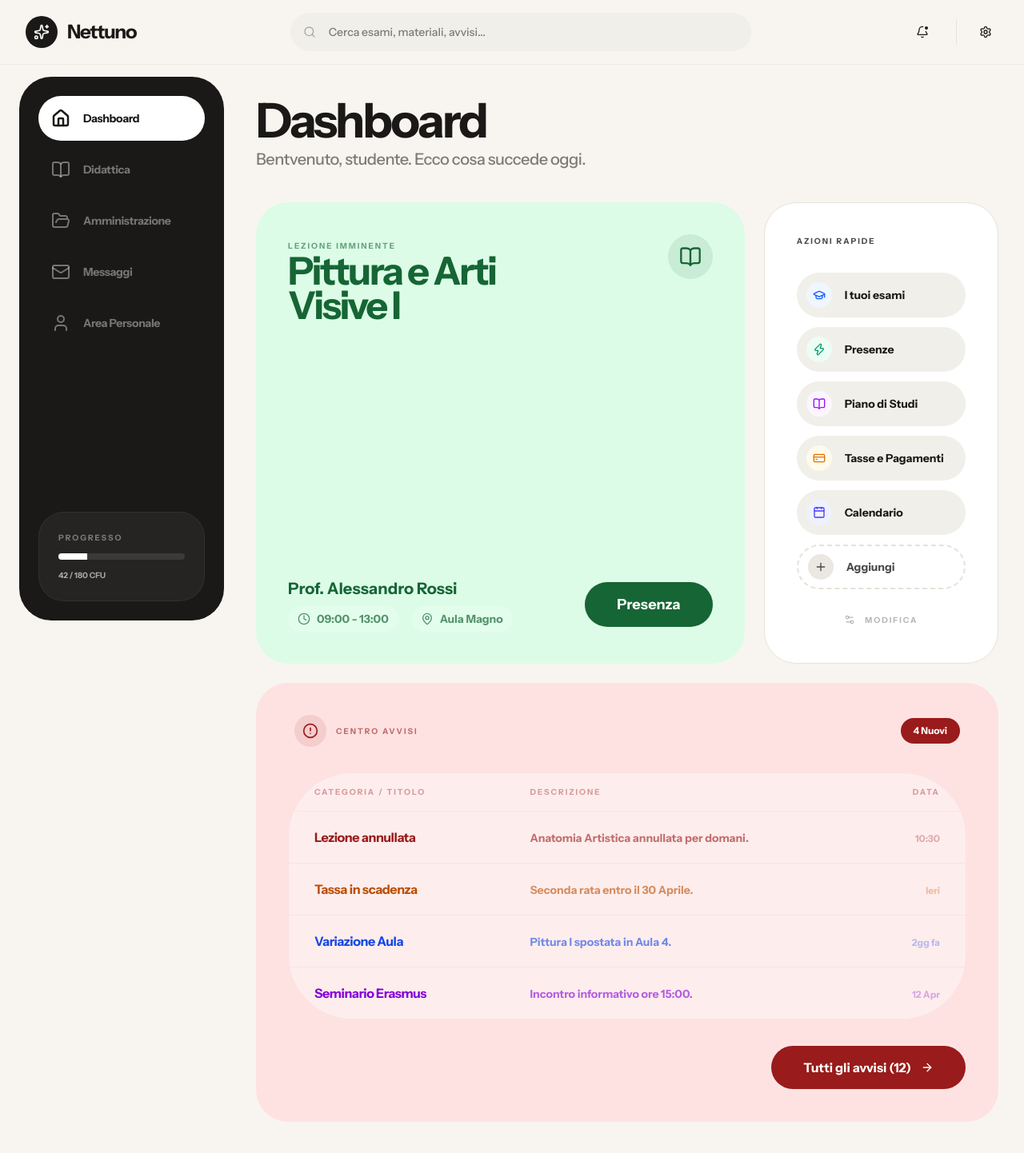
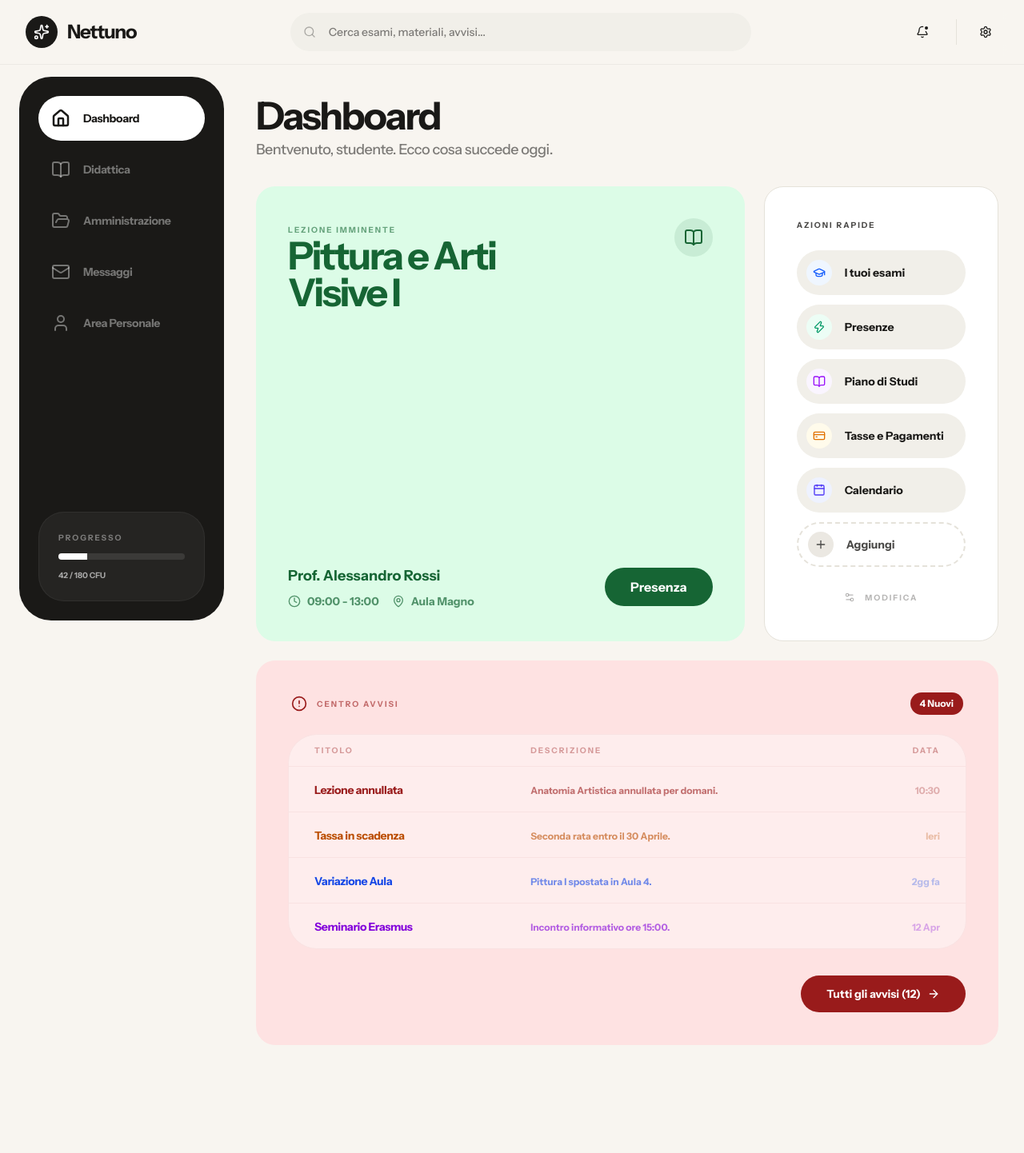
Before and after one commit to Snes00/nettuno-prototype, a Next.js app: page / in a window 1280 px wide. Shown: the top 1442 px of the page at 80% size. After the commit the page ends 1355 px from the top, so only its background shows below. Built offline with nearby package versions, Linux system fonts and the light colour scheme.

Commit message:
fix: ricalibrazione curvature (24px esterno, 12px interno) per un look professionale

```diff
--- a/src/app/(dashboard)/page.tsx
+++ b/src/app/(dashboard)/page.tsx
@@ -22,84 +22,80 @@ const AVVISI = [
 
 export default function DashboardPage() {
   return (
-    <div className="flex flex-col gap-10 animate-in fade-in duration-500">
-      {/* Intestazione Allineata alla griglia */}
+    <div className="flex flex-col gap-8 animate-in fade-in duration-500">
+      {/* Intestazione */}
       <section className="space-y-1">
-        <h1 className="text-4xl md:text-6xl font-black tracking-tighter text-[#1A1917]">Dashboard</h1>
-        <p className="text-[#7C7A77] text-lg md:text-xl font-medium tracking-tight">
+        <h1 className="text-4xl md:text-5xl font-black tracking-tighter text-[#1A1917]">Dashboard</h1>
+        <p className="text-[#7C7A77] text-base md:text-lg font-medium tracking-tight">
           Bentvenuto, studente. Ecco cosa succede oggi.
         </p>
       </section>
 
-      {/* Grid Bento reale a 12 colonne con gap rigoroso (24px) */}
+      {/* Grid Bento 12 Colonne */}
       <div className="grid grid-cols-1 md:grid-cols-12 gap-6">
 
-        {/* Lezione Imminente (Bento Green) - 8 Colonne */}
-        <div className="md:col-span-8 bg-[#DCFCE7] rounded-[2.5rem] p-8 md:p-10 min-h-[340px] flex flex-col justify-between group">
+        {/* Lezione Imminente (Bento Green) */}
+        <div className="md:col-span-8 bg-[#DCFCE7] rounded-[1.5rem] p-8 md:p-10 min-h-[320px] flex flex-col justify-between group">
           <div className="flex justify-between items-start">
-             <div className="space-y-2">
+             <div className="space-y-1">
                 <span className="text-[10px] font-black uppercase tracking-[0.2em] text-[#166534]/60">Lezione Imminente</span>
-                <h2 className="text-3xl md:text-5xl font-black tracking-tighter text-[#166534] leading-[0.9]">Pittura e Arti <br />Visive I</h2>
+                <h2 className="text-3xl md:text-5xl font-black tracking-tighter text-[#166534] leading-[0.95]">Pittura e Arti <br />Visive I</h2>
              </div>
-             <div className="h-14 w-14 rounded-2xl bg-[#166534]/10 flex items-center justify-center">
-                <BookOpen className="h-7 w-7 text-[#166534]" />
+             <div className="h-12 w-12 rounded-xl bg-[#166534]/10 flex items-center justify-center">
+                <BookOpen className="h-6 w-6 text-[#166534]" />
              </div>
           </div>
           <div className="flex flex-col md:flex-row items-end md:items-center justify-between gap-6">
              <div className="space-y-2 w-full">
-                <p className="text-xl font-bold text-[#166534]">Prof. Alessandro Rossi</p>
+                <p className="text-lg font-bold text-[#166534]">Prof. Alessandro Rossi</p>
                 <div className="flex flex-wrap gap-4 text-sm font-bold text-[#166534]/70">
-                   <span className="flex items-center gap-2 bg-white/20 px-3 py-1.5 rounded-xl"><Clock className="h-4 w-4" /> 09:00 - 13:00</span>
-                   <span className="flex items-center gap-2 bg-white/20 px-3 py-1.5 rounded-xl"><MapPin className="h-4 w-4" /> Aula Magno</span>
+                   <span className="flex items-center gap-2"><Clock className="h-4 w-4" /> 09:00 - 13:00</span>
+                   <span className="flex items-center gap-2"><MapPin className="h-4 w-4" /> Aula Magno</span>
                 </div>
              </div>
-             <button className="w-full md:w-auto bg-[#166534] text-white rounded-2xl px-10 h-14 font-black text-lg shadow-none hover:bg-[#166534]/90 transition-all active:scale-95 shrink-0">
+             <button className="w-full md:w-auto bg-[#166534] text-white rounded-xl px-8 h-12 font-black text-base shadow-none hover:bg-[#166534]/90 transition-all active:scale-95 shrink-0">
                 Presenza
              </button>
           </div>
         </div>
 
-        {/* Azioni Rapide (Bento White) - 4 Colonne */}
-        <div className="md:col-span-4 bg-white border border-[#E5E2DA] rounded-[2.5rem] p-8 md:p-10 flex flex-col gap-8">
+        {/* Azioni Rapide (Bento White) */}
+        <div className="md:col-span-4 bg-white border border-[#E5E2DA] rounded-[1.5rem] p-8 md:p-10 flex flex-col gap-6">
            <div className="flex justify-between items-center">
               <span className="text-[10px] font-black uppercase tracking-[0.2em] text-[#4A4947]">Azioni Rapide</span>
            </div>
            <QuickActions />
         </div>
 
-        {/* Centro Avvisi (Bento Pink) - 12 Colonne */}
-        <div className="md:col-span-12 bg-[#FEE2E2] rounded-[2.5rem] p-8 md:p-10 flex flex-col gap-8">
-           <div className="flex justify-between items-center px-2">
+        {/* Centro Avvisi (Bento Pink) */}
+        <div className="md:col-span-12 bg-[#FEE2E2] rounded-[1.5rem] p-8 md:p-10 flex flex-col gap-6">
+           <div className="flex justify-between items-center px-1">
               <div className="flex items-center gap-3">
-                 <div className="h-10 w-10 rounded-xl bg-[#991b1b]/10 flex items-center justify-center">
-                    <AlertCircle className="h-5 w-5 text-[#991b1b]" />
-                 </div>
+                 <AlertCircle className="h-5 w-5 text-[#991b1b]" />
                  <span className="text-[10px] font-black uppercase tracking-[0.2em] text-[#991b1b]/60">Centro Avvisi</span>
               </div>
-              <Badge className="bg-[#991b1b] text-white border-none rounded-full px-4 h-8 font-black">4 Nuovi</Badge>
+              <Badge className="bg-[#991b1b] text-white border-none rounded-full px-3 h-7 font-black">4 Nuovi</Badge>
            </div>
 
-           <div className="bg-white/40 rounded-2xl overflow-hidden border border-[#991b1b]/5">
+           <div className="bg-white/40 rounded-xl overflow-hidden border border-[#991b1b]/5">
               <table className="w-full text-left border-collapse">
                  <thead>
                     <tr className="border-b border-[#991b1b]/5 text-[10px] font-black uppercase tracking-[0.2em] text-[#991b1b]/40">
-                       <th className="px-8 py-4">Categoria / Titolo</th>
-                       <th className="px-8 py-4 hidden md:table-cell">Descrizione</th>
-                       <th className="px-8 py-4 text-right">Data</th>
+                       <th className="px-8 py-3">Titolo</th>
+                       <th className="px-8 py-3 hidden md:table-cell">Descrizione</th>
+                       <th className="px-8 py-3 text-right">Data</th>
                     </tr>
                  </thead>
                  <tbody>
                     {AVVISI.map((avviso) => (
                        <tr key={avviso.id} className="group cursor-pointer hover:bg-white/40 transition-colors border-b border-[#991b1b]/5 last:border-0">
-                          <td className="px-8 py-5">
-                             <div className="flex items-center gap-4">
-                                <span className={cn("font-black text-base tracking-tight", avviso.color)}>{avviso.titolo}</span>
-                             </div>
+                          <td className="px-8 py-4">
+                             <span className={cn("font-bold text-sm tracking-tight", avviso.color)}>{avviso.titolo}</span>
                           </td>
-                          <td className="px-8 py-5 hidden md:table-cell">
-                             <span className={cn("text-sm font-bold opacity-60", avviso.color)}>{avviso.descrizione}</span>
+                          <td className="px-8 py-4 hidden md:table-cell">
+                             <span className={cn("text-xs font-bold opacity-60", avviso.color)}>{avviso.descrizione}</span>
                           </td>
-                          <td className="px-8 py-5 text-right">
+                          <td className="px-8 py-4 text-right">
                              <span className={cn("text-xs font-black opacity-30", avviso.color)}>{avviso.ora}</span>
                           </td>
                        </tr>
@@ -108,10 +104,10 @@ export default function DashboardPage() {
               </table>
            </div>
 
-           <div className="flex justify-center md:justify-end">
-              <Button className="rounded-2xl bg-[#991b1b] text-white hover:bg-[#991b1b]/90 font-black px-10 h-14 gap-3 shadow-none text-base">
+           <div className="flex justify-center md:justify-end mt-2">
+              <Button className="rounded-xl bg-[#991b1b] text-white hover:bg-[#991b1b]/90 font-black px-8 h-12 gap-2 shadow-none text-sm">
                  Tutti gli avvisi (12)
-                 <ArrowRight className="h-5 w-5" />
+                 <ArrowRight className="h-4 w-4" />
               </Button>
            </div>
         </div>
--- a/src/app/globals.css
+++ b/src/app/globals.css
@@ -40,11 +40,11 @@
   --color-card-foreground: var(--card-foreground);
   --color-card: var(--card);
 
-  /* Pixel-Perfect Radius Geometry (8-Point Grid) */
-  --radius: 2.5rem;          /* Outer R: 40px */
-  --radius-inner: 1rem;      /* Inner R: 16px (Outer - Padding 24px) */
+  /* Refined Radius Geometry (Refactoring UI inspired) */
+  --radius: 1.5rem;          /* Outer R: 24px */
+  --radius-inner: 0.75rem;   /* Inner R: 12px */
 
-  --radius-sm: calc(var(--radius-inner) * 0.5);
+  --radius-sm: calc(var(--radius-inner) * 0.6);
   --radius-md: var(--radius-inner);
   --radius-lg: var(--radius);
   --radius-xl: calc(var(--radius) * 1.5);
@@ -56,7 +56,7 @@
   /* Spacing Scale (8-Point Grid) */
   --spacing-safe: 2rem;      /* 32px Side Margins */
   --spacing-gutter: 1.5rem;  /* 24px Gutter */
-  --spacing-bento: 2rem;     /* 32px Bento Padding */
+  --spacing-bento: 1.5rem;   /* 24px Bento Padding */
 }
 
 :root {
```
